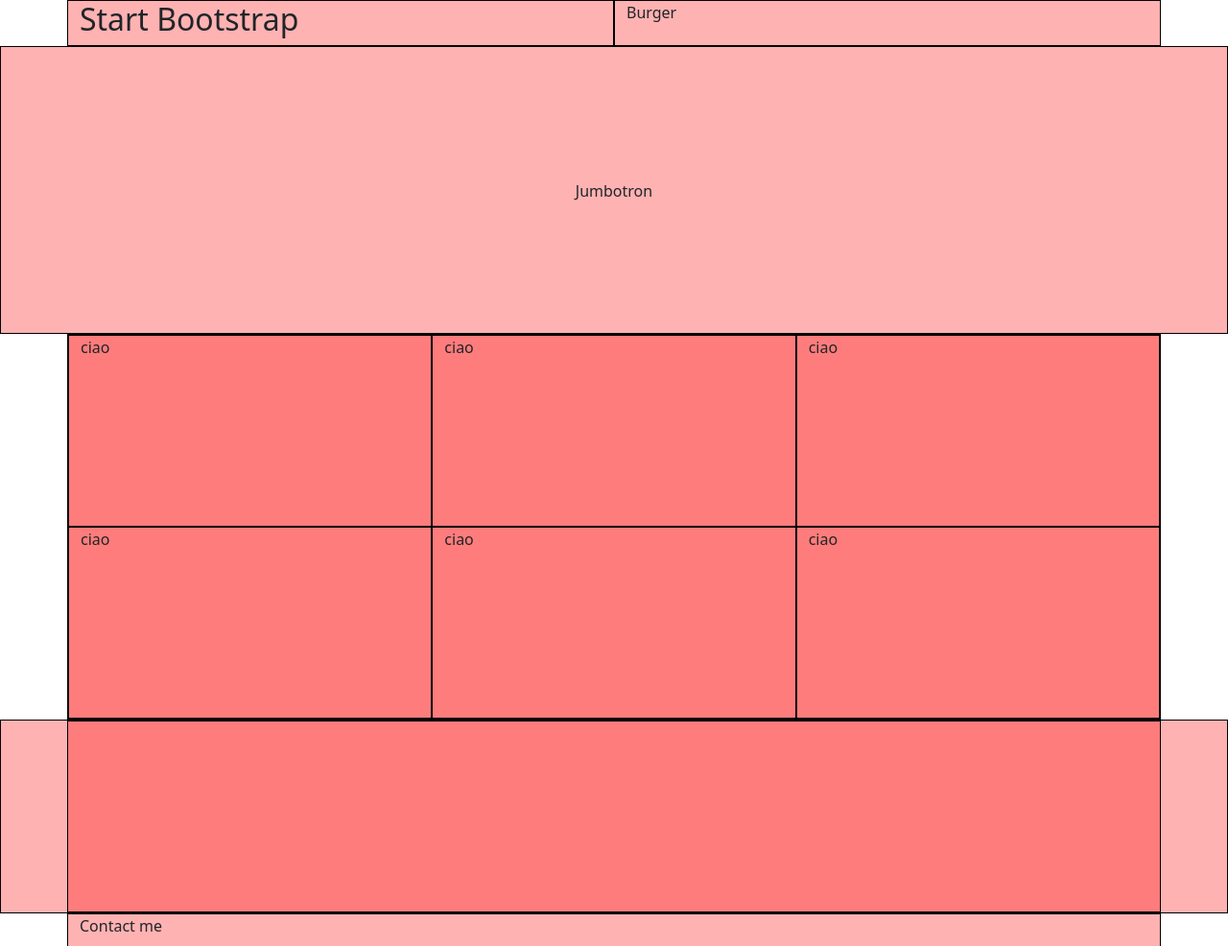
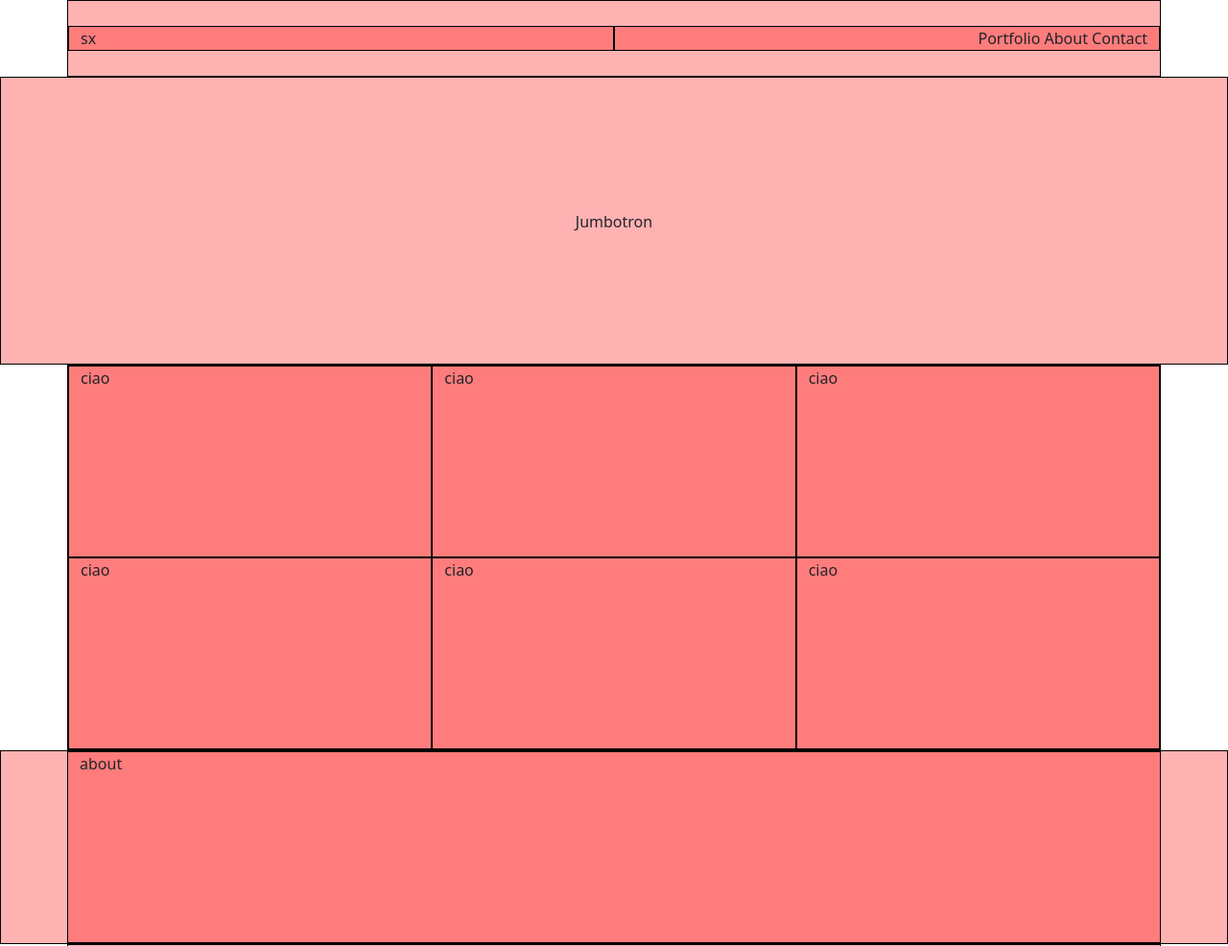
Before and after one commit to luca-gif/html-css-bootstrap-freelancer, a plain HTML site: page index.html in a window 1280 px wide. Shown: the top 986 px of the page at 96% size. Drawn offline with nearby package versions, Linux system fonts and the light colour scheme.

Commit message:
Migliorato il layout

```diff
--- a/index.html
+++ b/index.html
@@ -5,6 +5,13 @@
   <meta charset="UTF-8">
   <meta http-equiv="X-UA-Compatible" content="IE=edge">
   <meta name="viewport" content="width=device-width, initial-scale=1.0">
+  <script src="https://cdn.jsdelivr.net/npm/@popperjs/core@2.10.2/dist/umd/popper.min.js"
+    integrity="sha384-7+zCNj/IqJ95wo16oMtfsKbZ9ccEh31eOz1HGyDuCQ6wgnyJNSYdrPa03rtR1zdB"
+    crossorigin="anonymous"></script>
+  <script src="https://cdn.jsdelivr.net/npm/bootstrap@5.1.3/dist/js/bootstrap.min.js"
+    integrity="sha384-QJHtvGhmr9XOIpI6YVutG+2QOK9T+ZnN4kzFN1RtK3zEFEIsxhlmWl5/YESvpZ13"
+    crossorigin="anonymous"></script>
+
   <link href="https://cdn.jsdelivr.net/npm/bootstrap@5.1.3/dist/css/bootstrap.min.css" rel="stylesheet"
     integrity="sha384-1BmE4kWBq78iYhFldvKuhfTAU6auU8tT94WrHftjDbrCEXSU1oBoqyl2QvZ6jIW3" crossorigin="anonymous">
   <link rel="stylesheet" href="style.css">
@@ -16,20 +23,27 @@
 
   <header>
 
-    <div class="container">
+    <nav class="debug container">
 
-      <div class="row">
+      <div class="row justify-content-between align-items-center">
 
-        <div class="debug col">
-          <h2>Start Bootstrap</h2>
+        <div class="col-10 col-md-6 debug">sx</div>
+
+        <div class="col-6 debug d-none d-md-block text-end">
+
+          <ul>
+            <li>Portfolio</li>
+            <li>About</li>
+            <li>Contact</li>
+          </ul>
+
         </div>
 
-        <div class="debug col">
-          Burger
-        </div>
+        <div class="col-2 d-md-none">Burger</div>
 
       </div>
-    </div>
+
+    </nav>
 
   </header>
 
@@ -47,13 +61,14 @@
 
     <div class="container debug">
 
-      <div class="row">
-        <div class="col-sm-12 col-md-6 col-lg-4 debug h200">ciao</div>
-        <div class="col-sm-12 col-md-6 col-lg-4 debug h200">ciao</div>
-        <div class="col-sm-12 col-md-6 col-lg-4 debug h200">ciao</div>
-        <div class="col-sm-12 col-md-6 col-lg-4 debug h200">ciao</div>
-        <div class="col-sm-12 col-md-6 col-lg-4 debug h200">ciao</div>
-        <div class="col-sm-12 col-md-6 col-lg-4 debug h200">ciao</div>
+      <div class="row row-cols-1 row-cols-md-2 row-cols-lg-3">
+
+        <div class="debug h200">ciao</div>
+        <div class="debug h200">ciao</div>
+        <div class="debug h200">ciao</div>
+        <div class="debug h200">ciao</div>
+        <div class="debug h200">ciao</div>
+        <div class="debug h200">ciao</div>
 
       </div>
     </div>
@@ -61,7 +76,7 @@
     <div class="container-fluid debug">
 
       <div class="container debug h200">
-
+        about
       </div>
 
     </div>
@@ -76,9 +91,9 @@
 
         <div class="row">
 
-          <div class="col-sm-12 col-md-4 col-lg-4 debug h100">ciao</div>
-          <div class="col-sm-12 col-md-4 col-lg-4 debug h100">ciao</div>
-          <div class="col-sm-12 col-md-4 col-lg-4 debug h100">ciao</div>
+          <div class="col-sm-12 col-md-4 debug h100">ciao</div>
+          <div class="col-sm-12 col-md-4 debug h100">ciao</div>
+          <div class="col-sm-12 col-md-4 debug h100">ciao</div>
 
         </div>
 
--- a/style.css
+++ b/style.css
@@ -15,8 +15,32 @@
   height: 300px;
 }
 
+/*
+  HEADER
+*/
+header{
+  height: 80px;
+}
+
+header nav{
+  height: 100%;
+}
+
+header nav .row{
+  height: 100%;
+}
+
 .jumbotron{
   height: 300px;
   text-align: center;
   line-height: 300px;
 }
+
+ul li{
+  list-style: none;
+  display: inline-block;
+}
+
+ul{
+  margin-bottom: 0;
+}
```
Also changed, not shown: img/avatar.svg (added), img/cabin.png (added), img/cake.png (added), img/circus.png (added), img/game.png (added), img/safe.png (added), img/submarine.png (added).
